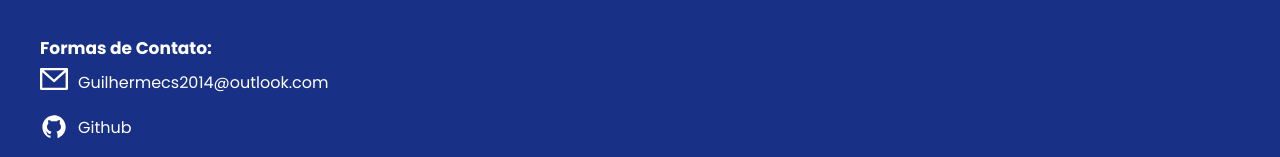
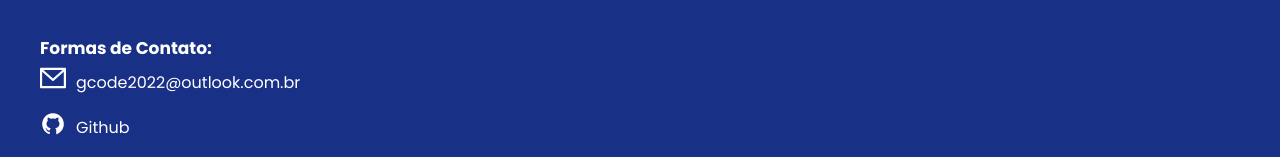
Before and after one commit to GuilhermeCenteno/Gcode, a plain HTML site: page index.html in a window 1280 px wide. Shown: the part 2171-2328 px from the top of the page. Drawn offline with Linux system fonts and the light colour scheme.

Commit message:
alteração na parte dos contatos

```diff
--- a/index.html
+++ b/index.html
@@ -131,7 +131,7 @@
                     <img src="img/icons/icons8-linkedin-circundado.svg" alt="">
                 </div>
                 <div class="link-contato">
-                    <p>Guilhermecs2014@outlook.com</p>
+                    <p>gcode2022@outlook.com.br</p>
                     <a href="https://github.com/GuilhermeCenteno" target="_blank" rel="next">Github</a>
                     <a href="https://www.linkedin.com/in/guilherme-centeno-dos-santos-a3ba81204" target="_blank" rel="next">Linkedin</a>
                 </div>
--- a/style.css
+++ b/style.css
@@ -416,7 +416,7 @@ div.card {
 }
 
 .img-contato img {
-    height: 28px;
+    height: 26px;
 }
 
 .link-contato {
@@ -431,6 +431,7 @@ div.card {
 
 .link-contato a, .link-contato p{
     color: white;
+    font-size: 16px;
     text-decoration: none;
 }
 
```
